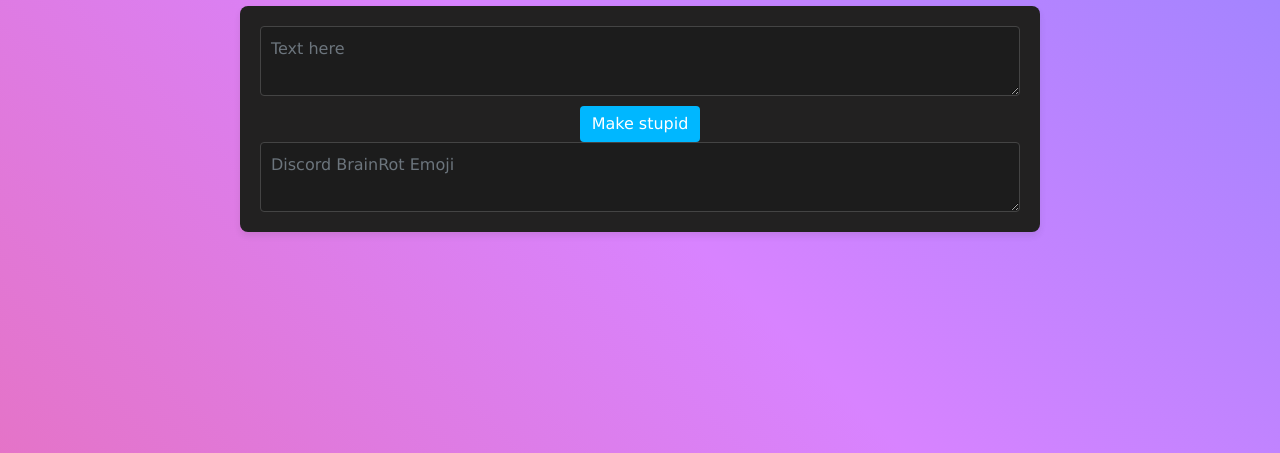
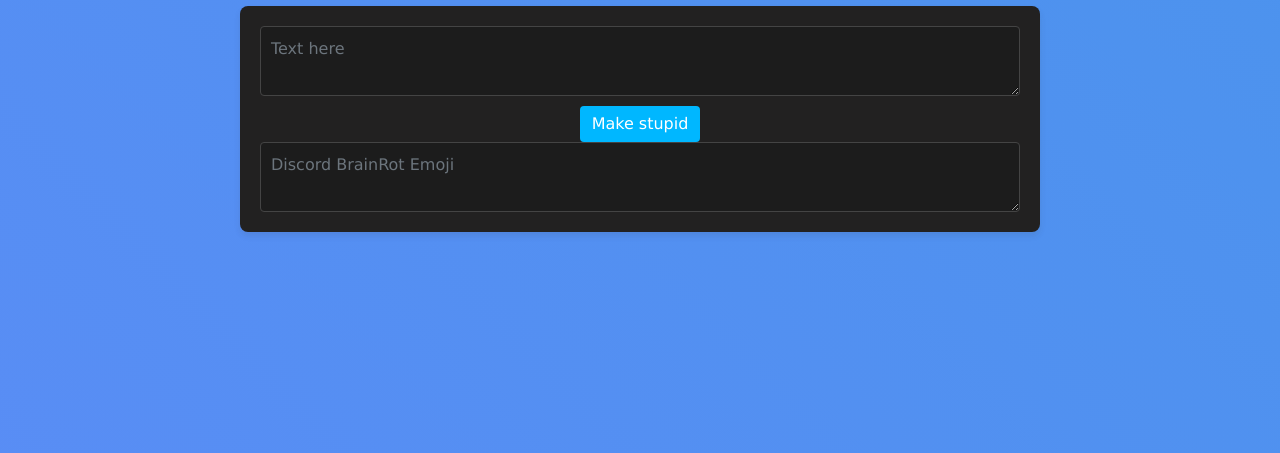
Before and after one commit to Pizzasan/text2discordbrainrotemoji, a plain HTML site: page index.html in a window 1280 px wide. Shown: the part 347-800 px from the top of the page. Drawn offline with nearby package versions, Linux system fonts and the light colour scheme.

Commit message:
Update wowthatspasted.css

```diff
--- a/css/wowthatspasted.css
+++ b/css/wowthatspasted.css
@@ -9,7 +9,8 @@ html, body {
     align-items: center;
 }
 body {
-    background: linear-gradient(45deg, #ff6b6b, #f06595, #d883ff, #6a85ff, #23a6d5, #23d5ab, #66ff99);
+    /* TEST LINEAR GD */
+    background: linear-gradient(45deg, #6a85ff, #23a6d5);
     background-size: 500% 500%;
     animation: gradient 20s ease-in-out infinite;
 }
```
